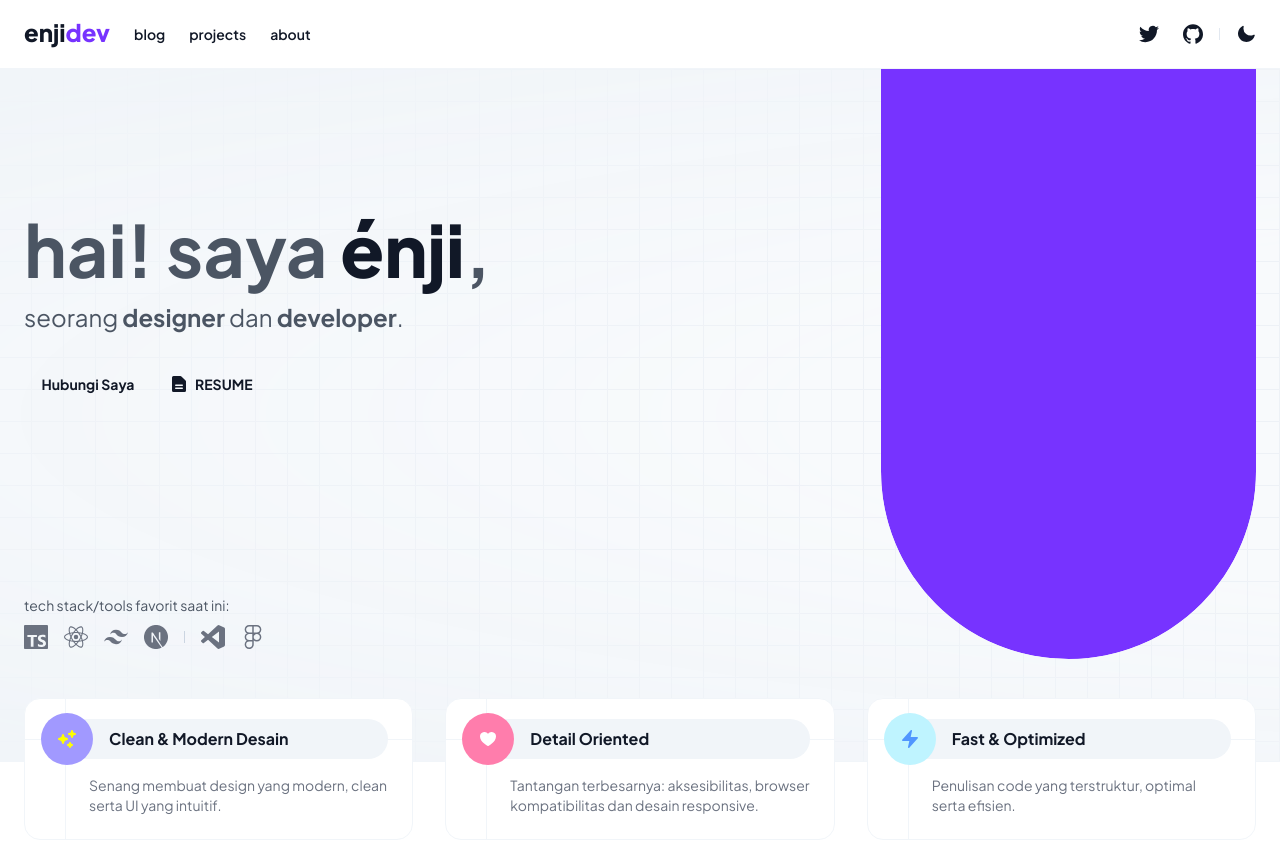
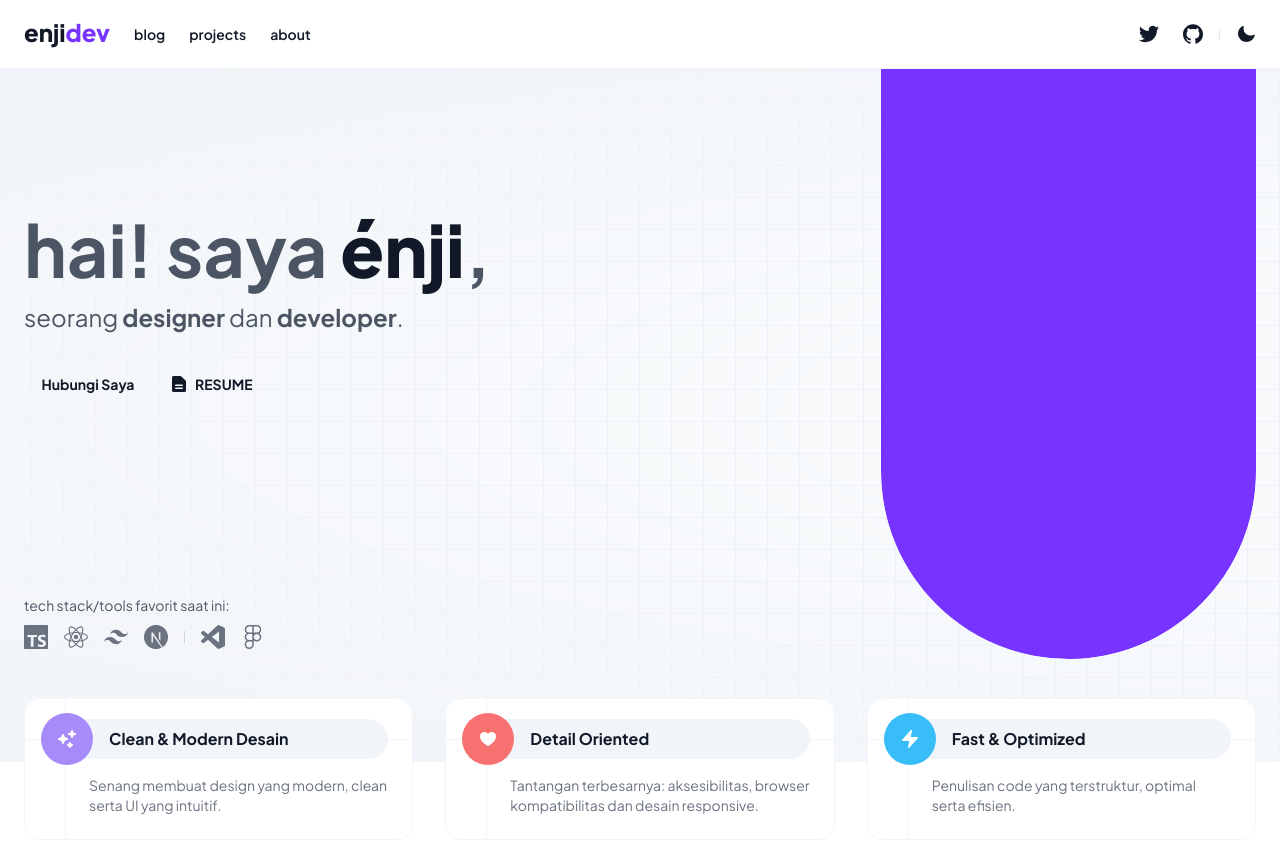
Before and after one commit to enjidev/enji.dev, a Next.js app: page / in a window 1280 px wide. Shown: the top 841 px of the page. Built offline with nearby package versions, Linux system fonts and the light colour scheme.

Commit message:
chore: use tailwind colors on featured section

```diff
--- a/src/pages/index.tsx
+++ b/src/pages/index.tsx
@@ -162,8 +162,8 @@ const Index: NextPage = () => {
           <div className="-mt-8 mb-8 flex flex-col gap-4 lg:-mt-16 lg:flex-row lg:gap-8">
             <FeaturedCard
               icon={
-                <div className="rounded-full bg-[#A199FF] p-4 dark:bg-violet-700">
-                  <SparklesIcon className="h-5 w-5 text-[#FFFF00] dark:text-white" />
+                <div className="rounded-full bg-violet-400 p-4 dark:bg-violet-700">
+                  <SparklesIcon className="h-5 w-5 text-white" />
                 </div>
               }
               title="Clean & Modern Desain"
@@ -171,7 +171,7 @@ const Index: NextPage = () => {
             />
             <FeaturedCard
               icon={
-                <div className="rounded-full bg-[#FF7DAC] p-4 dark:bg-red-500">
+                <div className="rounded-full bg-red-400 p-4 dark:bg-red-500">
                   <HeartIcon className="h-5 w-5 text-white" />
                 </div>
               }
@@ -180,8 +180,8 @@ const Index: NextPage = () => {
             />
             <FeaturedCard
               icon={
-                <div className="rounded-full bg-[#BFF4FF] p-4 dark:bg-sky-500">
-                  <BoltIcon className="h-5 w-5 text-[#5096FF] dark:text-white" />
+                <div className="rounded-full bg-sky-400 p-4 dark:bg-sky-600">
+                  <BoltIcon className="h-5 w-5 text-white" />
                 </div>
               }
               title="Fast & Optimized"
```
